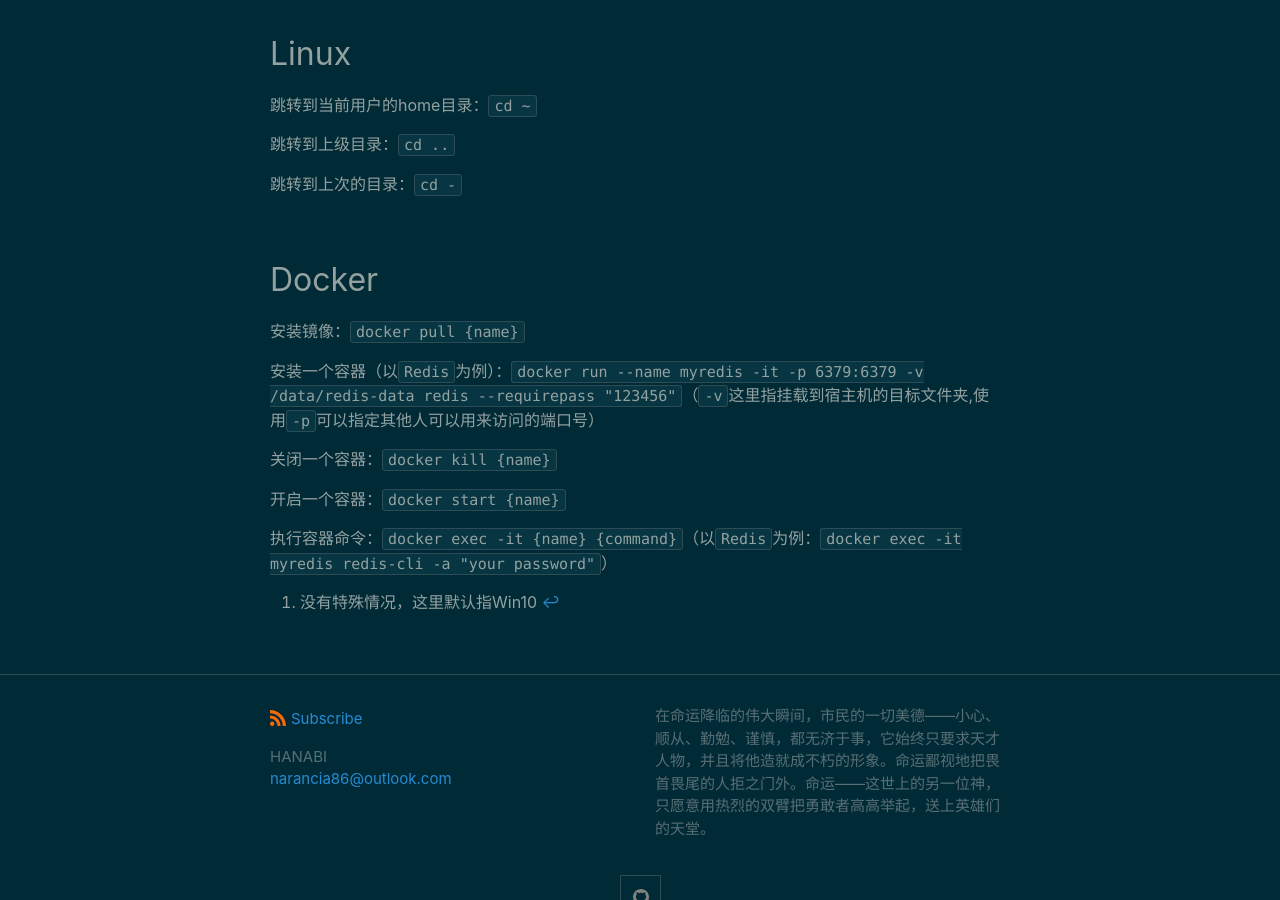
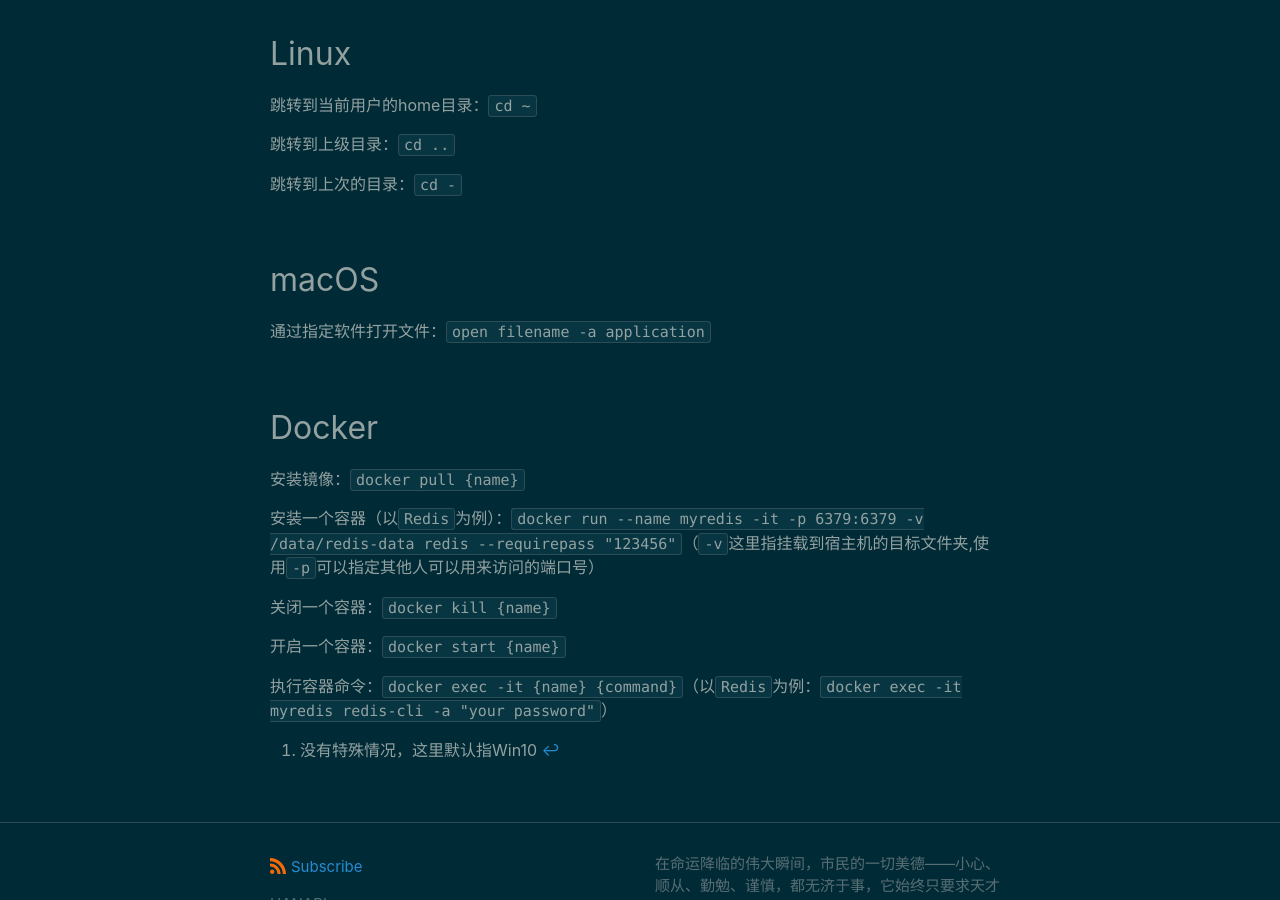
Before and after one commit to KamenRiderKuuga/kamenriderkuuga.github.io, a Jekyll site: the page built from _posts/2020-07-13-Tips-2.md, in a window 1280 px wide and 900 px high, scrolled down 791 px. Built offline with Jekyll 4.4.1, drawn with Linux system fonts in a browser that asks for light colours.

Commit message:
添加macOS打开文件的备忘

```diff
--- a/_posts/2020-07-13-Tips-2.md
+++ b/_posts/2020-07-13-Tips-2.md
@@ -29,6 +29,9 @@ tags: Tips
 跳转到上次的目录：`cd -`
 
 
+## macOS
+
+通过指定软件打开文件：`open filename -a application`
 
 ## Docker
 
```
